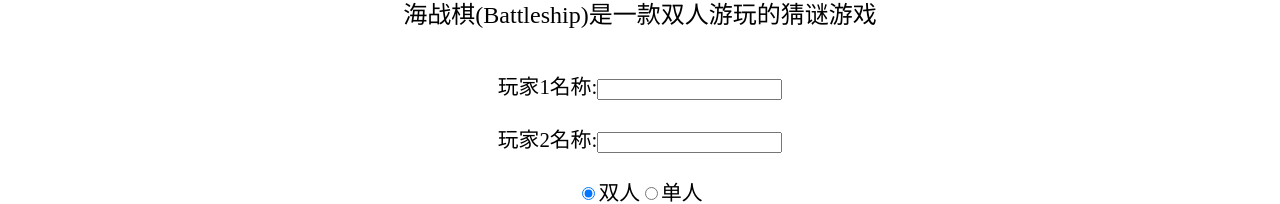
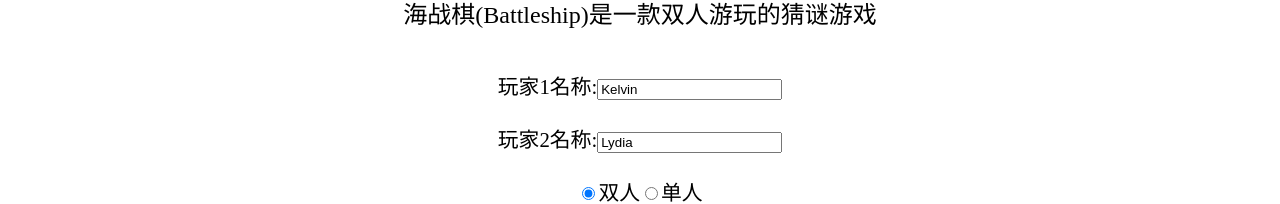
Before and after one commit to KelvinQiu802/battleship, a React (Vite) app: page / in a window 1280 px wide. Shown: the part 181-385 px from the top of the page. Built offline with nearby package versions, Linux system fonts and the light colour scheme.

Commit message:
feat: 单人模式不显示输入p2名称

```diff
--- a/src/App.jsx
+++ b/src/App.jsx
@@ -9,8 +9,8 @@ const App = () => {
   const [gameState, setGameState] = React.useState(GAME_STATE.WELCOME);
   // 表单数据
   const [formData, setFormData] = React.useState({
-    p1Name: '',
-    p2Name: '',
+    p1Name: 'Kelvin',
+    p2Name: 'Lydia',
     playMode: 'multiPlayer',
     language: 'chinese',
   });
--- a/src/components/Welcome/Welcome.jsx
+++ b/src/components/Welcome/Welcome.jsx
@@ -3,12 +3,9 @@ import React, { Component } from 'react';
 import Header from '../Header';
 
 const Welcome = ({ setGameState, formData, setFormData }) => {
-  const handleStart = () => {
-    setGameState(GAME_STATE.P1PLACING);
-  };
-
   const handleSubmit = (e) => {
     e.preventDefault();
+    setGameState(GAME_STATE.P1PLACING);
   };
 
   const handleChange = (e) => {
@@ -39,6 +36,8 @@ const Welcome = ({ setGameState, formData, setFormData }) => {
             onChange={handleChange}
           />
           <br />
+          {formData.playMode === 'multiPlayer' && (
+            <>
               <label htmlFor='p2Name'>玩家2名称:</label>
               <input
                 type='text'
@@ -47,6 +46,8 @@ const Welcome = ({ setGameState, formData, setFormData }) => {
                 value={formData.p2Name}
                 onChange={handleChange}
               />
+            </>
+          )}
           <br />
           <input
             type='radio'
```
Lines whose indentation alone changed are shown as unchanged.
